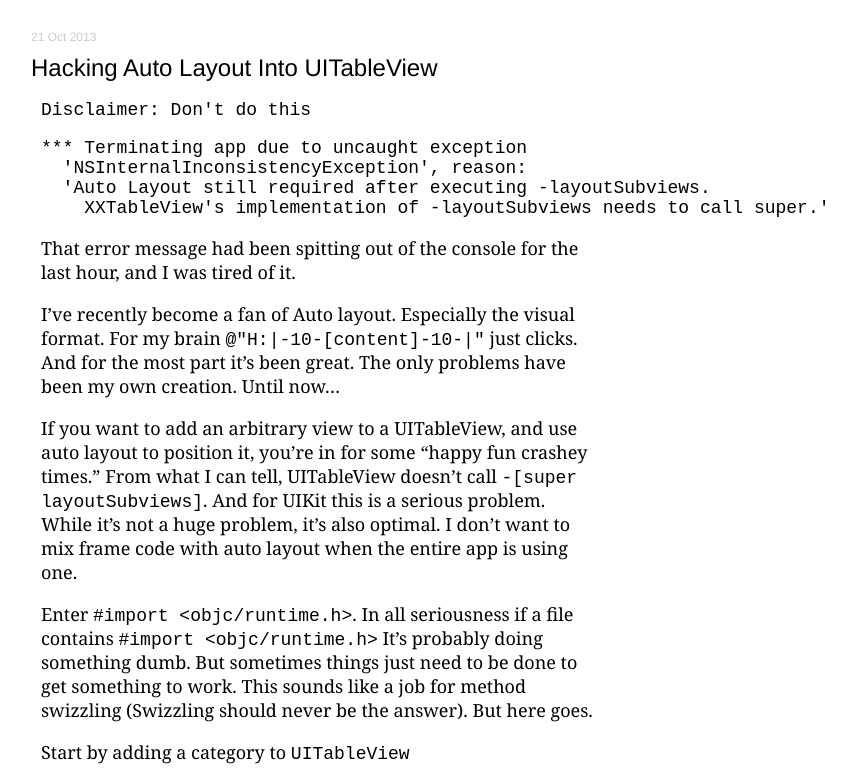
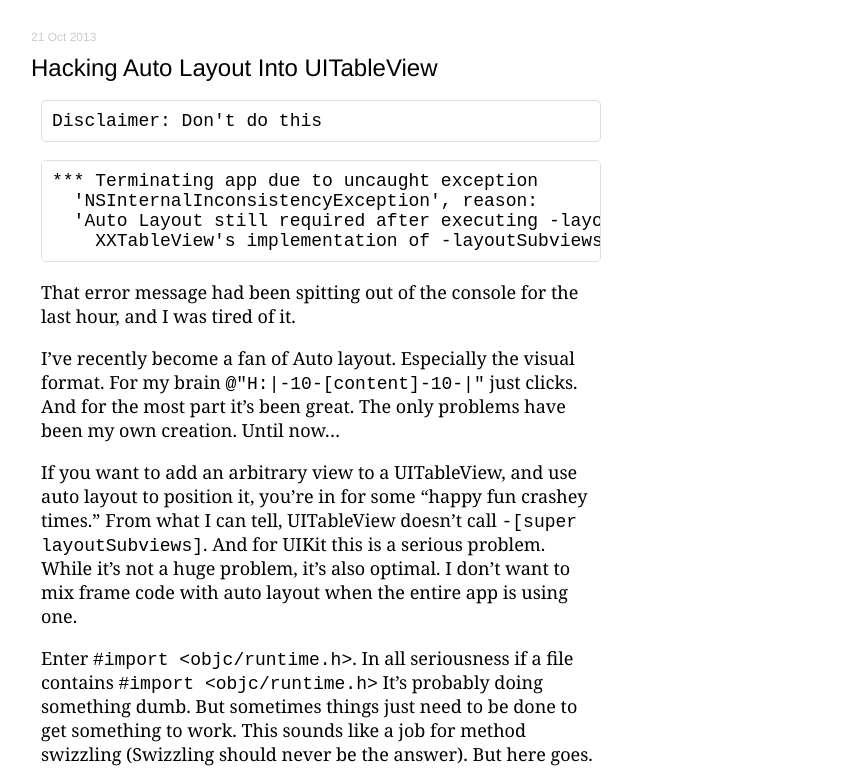
Before and after one commit to skylarsch/skylarsch.github.io, a Jekyll site: the page built from index.html, in a window 1280 px wide. Shown: the part 400-1182 px from the top of the page, without its empty margins (319-1175 px from the left). Built offline with Jekyll 4.4.1, drawn with Linux system fonts in a browser that asks for light colours; nearby versions of some CDN libraries; Markdown is read by kramdown in place of the engine named in the settings; comment, search, counter and statistics services are not loaded; grey boxes are pictures that could not be loaded.

Commit message:
Fixe overflow in <pre>

```diff
--- a/css/style.css
+++ b/css/style.css
@@ -27,6 +27,13 @@
   padding: 0 10px 0 10px;
   max-width: 580px;
   margin: 0 auto 0 auto;
+}
+pre {
+  max-width: 560px;
+  overflow: scroll;
+  border: 1px #DDDDDD solid;
+  border-radius: 5px;
+  padding: 10px;
 }
 
 .header_image {
```
